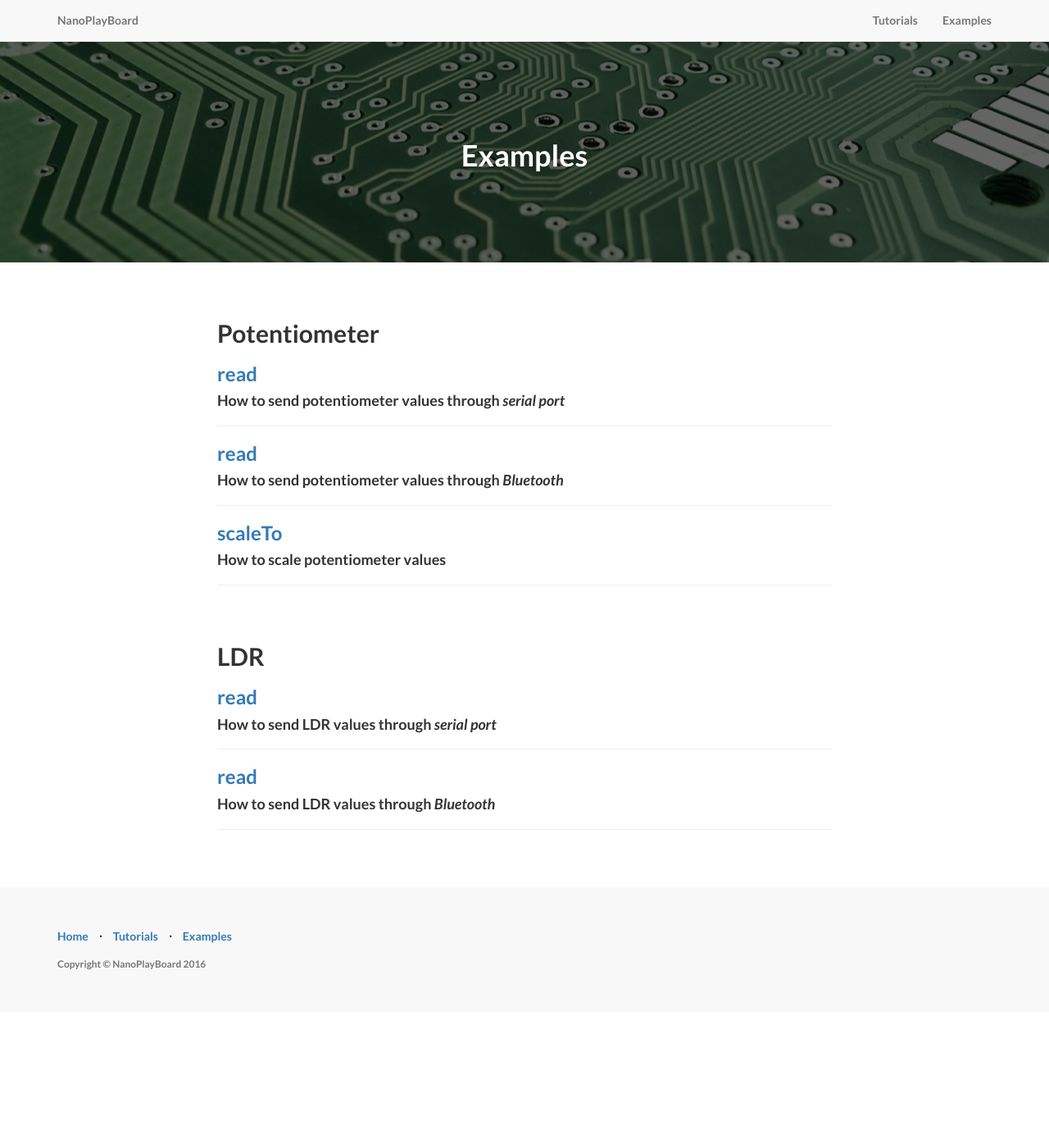
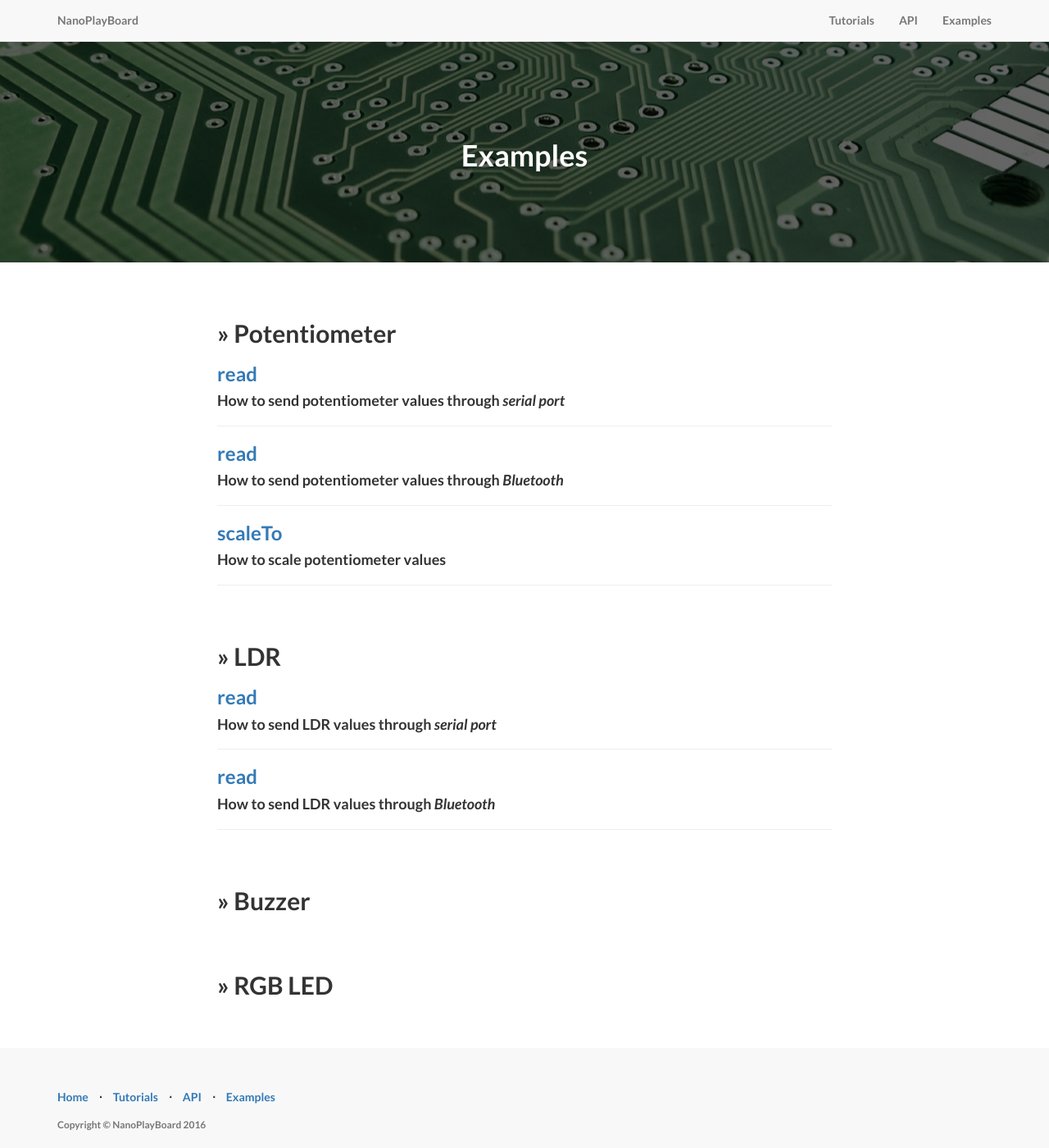
Before and after one commit to nanoplayboard/nanoplayboard.github.io, a Jekyll site: the page built from examples/index.html, in a window 1280 px wide and 1400 px high. Shown: the whole window at 82% size. Built offline with Jekyll 4.4.1, drawn with Linux system fonts in a browser that asks for light colours.

Commit message:
Added new sections

```diff
--- a/_includes/footer.html
+++ b/_includes/footer.html
@@ -10,6 +10,10 @@
                         <li class="footer-menu-divider">&sdot;</li>
                         <li>
                             <a href="{{ site.baseurl }}/tutorials/">Tutorials</a>
+                        </li>
+                        <li class="footer-menu-divider">&sdot;</li>
+                        <li>
+                            <a href="{{ site.baseurl }}/api/">API</a>
                         </li>
                         <li class="footer-menu-divider">&sdot;</li>
                         <li>
--- a/_includes/nav.html
+++ b/_includes/nav.html
@@ -18,6 +18,9 @@
                         <a href="{{ site.baseurl }}/tutorials/">Tutorials</a>
                     </li>
                     <li>
+                        <a href="{{ site.baseurl }}/api/">API</a>
+                    </li>
+                    <li>
                         <a href="{{ site.baseurl }}/examples/">Examples</a>
                     </li>
                 </ul>
--- a/examples/index.html
+++ b/examples/index.html
@@ -4,7 +4,7 @@ title:  "Examples"
 ---
 
 <!-- Potentiometer -->
-<h2>Potentiometer</h2>
+<h2>&raquo; Potentiometer</h2>
 
 {% for post in site.categories.potentiometer reversed %}
 <div class="post-preview">
@@ -23,7 +23,7 @@ title:  "Examples"
 {% endfor %}
 
 <!-- LDR -->
-<h2 style="padding-top: 50px">LDR</h2>
+<h2 style="padding-top: 50px">&raquo; LDR</h2>
 
 {% for post in site.categories.ldr reversed %}
 <div class="post-preview">
@@ -40,3 +40,41 @@ title:  "Examples"
 </div>
 <hr>
 {% endfor %}
+
+<!-- Buzzer -->
+<h2 style="padding-top: 50px">&raquo; Buzzer</h2>
+
+{% for post in site.categories.buzzer reversed %}
+<div class="post-preview">
+    <a href="{{ post.url | prepend: site.baseurl }}">
+        <h3 class="post-title">
+            {{ post.title-list }}
+        </h3>
+    </a>
+    {% if post.subtitle %}
+    <h4 class="post-subtitle">
+        {{ post.subtitle }}
+    </h4>
+    {% endif %}
+</div>
+<hr>
+{% endfor %}
+
+<!-- RGB LED -->
+<h2 style="padding-top: 50px">&raquo; RGB LED</h2>
+
+{% for post in site.categories.rgb reversed %}
+<div class="post-preview">
+    <a href="{{ post.url | prepend: site.baseurl }}">
+        <h3 class="post-title">
+            {{ post.title-list }}
+        </h3>
+    </a>
+    {% if post.subtitle %}
+    <h4 class="post-subtitle">
+        {{ post.subtitle }}
+    </h4>
+    {% endif %}
+</div>
+<hr>
+{% endfor %}
```
Also changed, not shown: _layouts/api.html (added, +32 -0 lines), api/index.html (added, +34 -0 lines).
